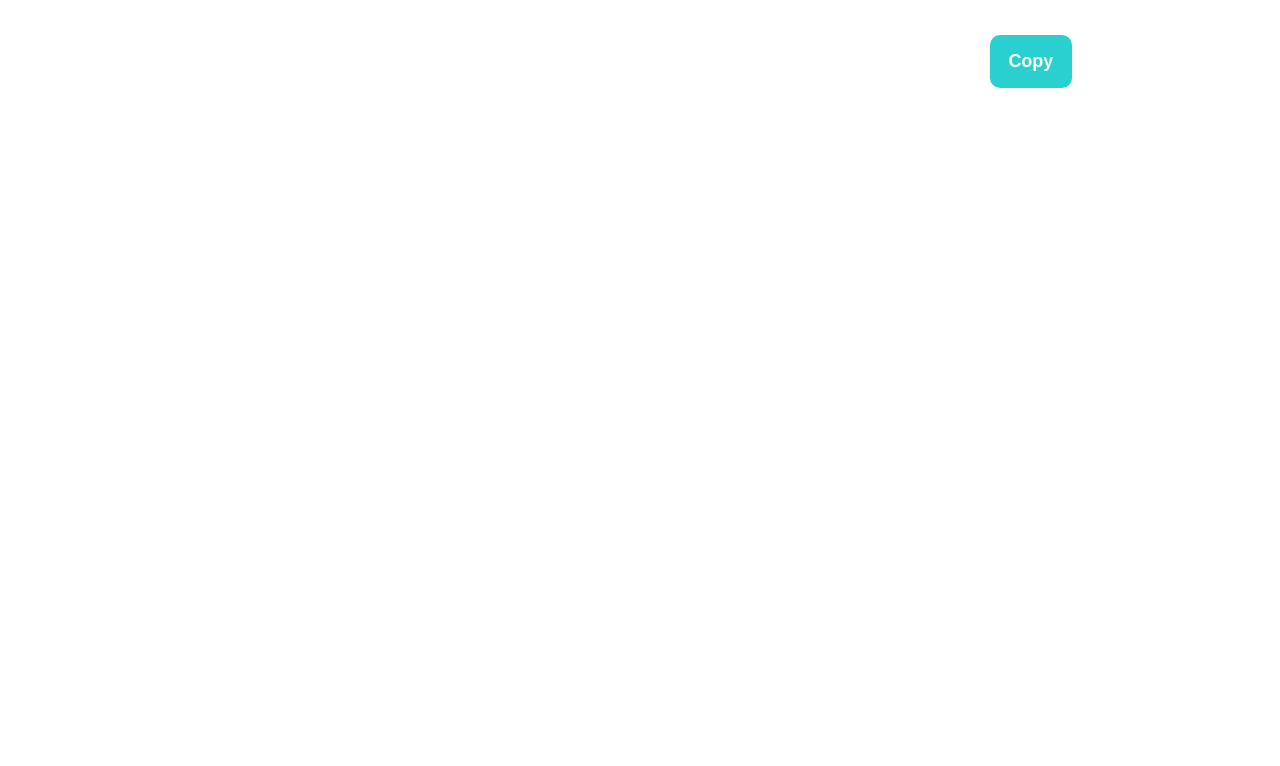
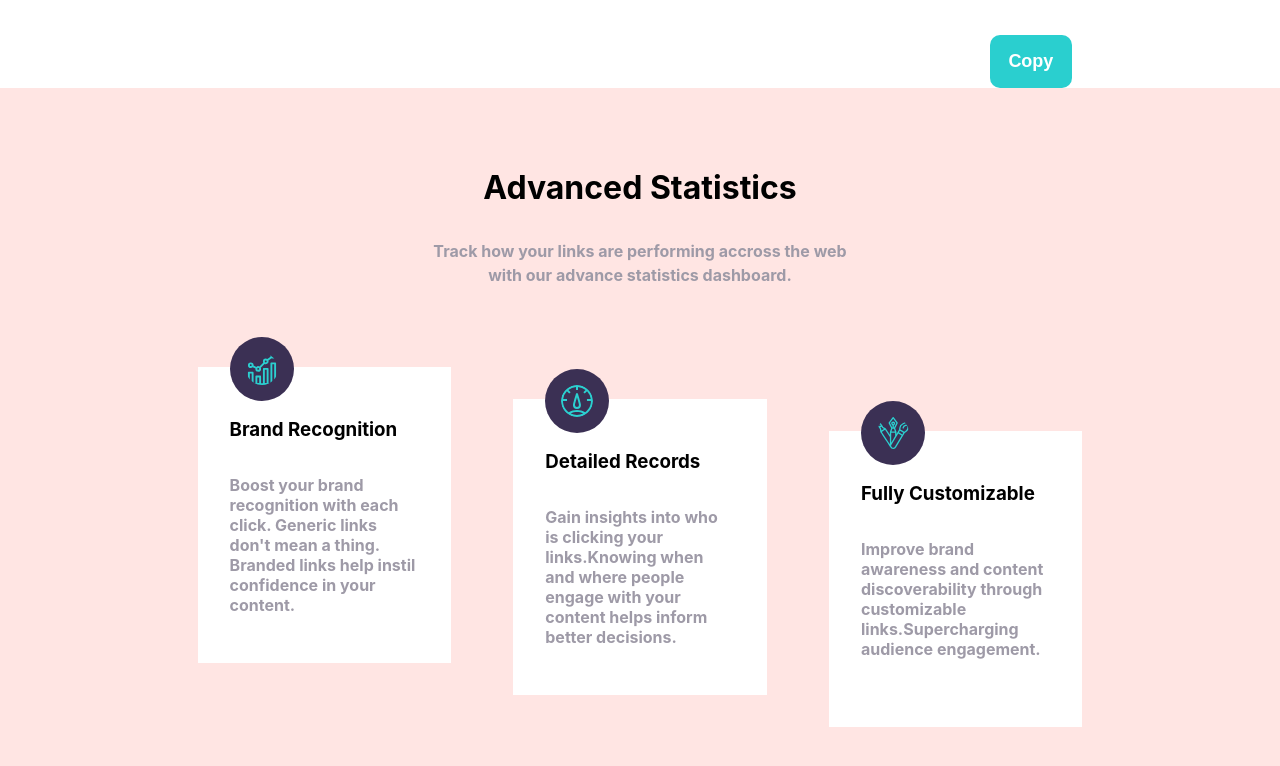
Before and after one commit to omkar2398/Shortly-Link-Shortner, a React (Create React App) app: page / in a window 1280 px wide. Shown: the part 714-1480 px from the top of the page. Before the commit the page ends 802 px from the top, so only its background shows below. Built offline with nearby package versions, Linux system fonts and the light colour scheme.

Commit message:
Improved Layout

```diff
--- a/src/App.js
+++ b/src/App.js
@@ -2,7 +2,7 @@ import "./App.css";
 import Home from "./components/Home/Index";
 import Hero from "./components/Hero/Hero";
 import LinkShortner from "./components/LinkShortner/LinkShortner";
-// import AdvancedStatistics from "./components/AdvancedStatistics/AdvancedStatistics";
+import AdvancedStatistics from "./components/AdvancedStatistics/AdvancedStatistics";
 // import Footer from "./components/Footer/Footer";
 
 function App() {
@@ -12,7 +12,7 @@ function App() {
         <Home />
         <Hero />
         <LinkShortner />
-        {/* <AdvancedStatistics /> */}
+        <AdvancedStatistics />
         {/* <Footer /> */}
       </div>
     </>
--- a/src/components/AdvancedStatistics/AdvancedStatistics.js
+++ b/src/components/AdvancedStatistics/AdvancedStatistics.js
@@ -1,8 +1,6 @@
 import React from "react";
-// import BrandRecognition from "../assets/images/icon-brand-recognition.svg";
-// import DetailedRecord from "../assets/images/icon-detailed-records.svg";
-// import FullyCustom from "../assets/images/icon-fully-customizable.svg";
 import {
+  Layout,
   Div,
   Heading,
   Para,
@@ -16,47 +14,52 @@ import {
   Para2,
   Para3,
   Circle,
-  Line,
 } from "./AdvancedStatistics.styled";
 
 const Content = () => {
   return (
     <>
-      <Div>
+      <Layout>
         <Heading>Advanced Statistics</Heading>
         <Para>
-          Track how your links are working performing accross the web with our
-          advance statistics dashboard.
+          Track how your links are performing accross the web with our advance
+          statistics dashboard.
         </Para>
+        <Div>
           <Modal1>
-          <Heading1>Brand Recognition</Heading1>
             <Circle>
               <img
-              src={process.env.PUBLIC_URL + "assets/icon-brand-recognition.svg"}
+                src={
+                  process.env.PUBLIC_URL + "assets/icon-brand-recognition.svg"
+                }
                 alt="brand-recognition"
-              height={45}
               />
             </Circle>
+            <Heading1>Brand Recognition</Heading1>
             <Para1>
               Boost your brand recognition with each click. Generic links don't
-            mean a thing. Branded links help instil confidence in your content.
+              mean a thing. Branded links help instil confidence in your
+              content.
             </Para1>
           </Modal1>
-        <Line />
+
           <Modal2>
-          <Heading2>Detailed Records</Heading2>
             <Circle>
               <img
-              src={process.env.PUBLIC_URL + "assets/icon-detailed-records.svg"}
+                src={
+                  process.env.PUBLIC_URL + "assets/icon-detailed-records.svg"
+                }
                 alt="detailed-record"
-              height={45}
               />
             </Circle>
+            <Heading2>Detailed Records</Heading2>
             <Para2>
-            Gain insights into who is clicking your links.Knowing when and where
-            people engage with your content helps inform better decisions.
+              Gain insights into who is clicking your links.Knowing when and
+              where people engage with your content helps inform better
+              decisions.
             </Para2>
           </Modal2>
+
           <Modal3>
             <Circle>
               <img
@@ -64,7 +67,6 @@ const Content = () => {
                   process.env.PUBLIC_URL + "assets/icon-fully-customizable.svg"
                 }
                 alt="fully-custom"
-              height={45}
               />
             </Circle>
             <Heading3>Fully Customizable</Heading3>
@@ -74,6 +76,7 @@ const Content = () => {
             </Para3>
           </Modal3>
         </Div>
+      </Layout>
     </>
   );
 };
--- a/src/components/AdvancedStatistics/AdvancedStatistics.styled.js
+++ b/src/components/AdvancedStatistics/AdvancedStatistics.styled.js
@@ -1,238 +1,161 @@
 import styled from "styled-components";
 
-export const Div = styled.div`
-  display: flex;
-  height: 680px;
-  position: relative;
-  top: -6rem;
-  width: 100%;
-  background-color: #eff1f7;
-  @media screen and (max-width: 980px) {
-    display: flex;
-    z-index: 0;
-    background-color: #eff1f7;
-    position: absolute;
-    margin-top: 62rem;
-    height: 1400px;
-    width: 100%;
-  }
+export const Layout = styled.div`
+  background-color: #ffe5e3;
+  padding: 3rem;
 `;
 
 export const Heading = styled.h1`
-  display: flex;
-  position: absolute;
-  margin-top: 5rem;
-  height: 3rem;
-  right: 33rem;
-  font-size: 24px;
-  align-items: center;
-  justify-content: center;
-  // border : 2px solid red;
+  width: 100%;
+  margin: 2rem 0;
+  text-align: center;
   @media screen and (max-width: 980px) {
-    display: flex;
-    // border : 2px solid red;
-    // height : 4rem;
-    // width : 14rem;
-    height: 5%;
-    width: 90%;
-    font-size: 20px;
-    margin-top: 2rem;
-    left: 1.6rem;
+    width: 100%;
+    margin: 0.2rem;
+    font-size: 2rem;
   }
 `;
 
 export const Para = styled.p`
+  width: 35%;
+  margin: 0 auto;
+  text-align: center;
+  color: #9e9aa7;
+  font-weight: bold;
+  line-height: 1.5rem;
+  @media screen and (max-width: 980px) {
+    display: block;
+    width: 100%;
+    padding: 1rem 0;
+    text-align: center;
+    font-weight: bold;
+  }
+`;
+
+export const Div = styled.div`
   display: flex;
-  position: absolute;
-  margin-top: 9rem;
-  height: 3.5rem;
-  width: 35%;
-  left: 25rem;
-  font-size: 15px;
-  color: #bfbfbf;
-  align-items: center;
-  text-align: center;
-  // border : 2px solid blue;
+  position: relative;
+  width: 80%;
+  margin: 3rem auto;
+
   @media screen and (max-width: 980px) {
     display: flex;
-    left: 1.6rem;
-    margin-right: 2rem;
-    // border : 2px solid blue;
-    // height : 6rem;
-    height: 10%;
-    // width : 22rem;
-    width: 90%;
-    margin-top: 6rem;
-    paddiing: 0;
+    flex-direction: column;
+    width: 100%;
+    margin: 1rem auto;
+    padding: 0;
   }
 `;
 
 export const Modal1 = styled.div`
   display: flex;
-  // border : 2px solid red;
-  position: absolute;
-  height: 230px;
-  width: 280px;
-  margin-top: 16rem;
-  left: 9rem;
-  background-color: white;
-  z-index: 999;
+  flex-direction: column;
+  position: relative;
+  background-color: #fff;
+  margin: 2rem auto;
+  padding: 2rem;
+  width: 20%;
   @media screen and (max-width: 980px) {
     display: flex;
-    margin-top: 20.5rem;
-    margin-left: -6.8rem;
-    height: 20%;
+    flex-direction: column;
     width: 80%;
-    background-color: white;
+    margin: 1rem auto;
+    padding: 2rem;
   }
 `;
 
 export const Modal2 = styled.div`
   display: flex;
-  // border : 2px solid blue;
-  position: absolute;
-  height: 230px;
-  width: 280px;
-  margin-top: 18rem;
-  left: 29.8rem;
-  background-color: white;
+  flex-direction: column;
+  position: relative;
+  top: 2rem;
+  background-color: #fff;
+  margin: 2rem auto;
+  padding: 2rem;
+  width: 20%;
   @media screen and (max-width: 980px) {
     display: flex;
-    margin-top: 44rem;
-    margin-left: -27.5rem;
-    margin-right: 2rem;
-    height: 20%;
+    flex-direction: column;
     width: 80%;
-    background-color: white;
+    margin: 1rem auto;
+    padding: 2rem;
   }
 `;
 
 export const Modal3 = styled.div`
   display: flex;
-  // border : 2px solid black;
-  position: absolute;
-  height: 230px;
-  width: 280px;
-  margin-top: 20rem;
-  right: 10.4rem;
-  background-color: white;
+  flex-direction: column;
+  position: relative;
+  top: 4rem;
+  background-color: #fff;
+  margin: 2rem auto;
+  padding: 2rem;
+  width: 20%;
   @media screen and (max-width: 980px) {
     display: flex;
-    margin-top: 67rem;
-    // margin-left : -6rem;
-    margin-right: -7.8rem;
-    height: 20%;
+    flex-direction: column;
     width: 80%;
-    background-color: white;
+    margin: 1rem auto;
+    padding: 2rem;
   }
 `;
 
 export const Heading1 = styled.h3`
-  position: absolute;
-  display: flex;
-  font-size: 20px;
-  font-weight: bold;
-  margin-left: 20px;
-  margin-top: 3rem;
-  padding: 3px;
   @media screen and (max-width: 980px) {
-    display: flex;
+    text-align: center;
   }
 `;
 
 export const Para1 = styled.p`
-  position: absolute;
-  display: flex;
-  font-size: 14px;
-  color: #bfbfbf;
-  margin-top: 6rem;
-  margin-left: 20px;
+  color: #9e9aa7;
+  font-weight: bold;
+
   @media screen and (max-width: 980px) {
-    display: flex;
+    text-align: center;
   }
 `;
 
 export const Heading2 = styled.h3`
-  position: absolute;
-  display: flex;
-  font-size: 20px;
-  font-weight: bold;
-  margin-left: 20px;
-  margin-top: 3rem;
-  padding: 3px;
   @media screen and (max-width: 980px) {
-    display: flex;
+    text-align: center;
   }
 `;
 
 export const Para2 = styled.p`
-  position: absolute;
-  display: flex;
-  color: #bfbfbf;
-  font-size: 14px;
-  margin-top: 6rem;
-  margin-left: 20px;
+  color: #9e9aa7;
+  font-weight: bold;
+
   @media screen and (max-width: 980px) {
-    display: flex;
+    text-align: center;
   }
 `;
 
 export const Heading3 = styled.h3`
-  position: absolute;
-  display: flex;
-  font-size: 20px;
-  font-weight: bold;
-  margin-left: 20px;
-  margin-top: 3rem;
-  padding: 3px;
   @media screen and (max-width: 980px) {
-    display: flex;
+    text-align: center;
   }
 `;
 
 export const Para3 = styled.p`
-  position: absolute;
-  display: flex;
-  color: #bfbfbf;
-  font-size: 14px;
-  margin-top: 6rem;
-  margin-left: 20px;
+  color: #9e9aa7;
+  font-weight: bold;
+
   @media screen and (max-width: 980px) {
-    display: flex;
+    text-align: center;
   }
 `;
 
 export const Circle = styled.div`
-  display: flex;
-  align-items: center;
-  justify-content: center;
-  background-color: #3b3054;
-  height: 68px;
-  width: 63px;
-  margin-top: -2rem;
-  margin-left: 2rem;
-  border-radius: 100%;
-  @media screen and (max-width: 980px) {
-    display: flex;
-    align-items: center;
-    justify-content: center;
-    margin-left: 8.3rem;
+  & > img {
+    height: 2rem;
+    position: absolute;
+    top: -10%;
+    padding: 1rem;
+    border-radius: 50%;
+    background-color: #3b3054;
+
+    @media screen and (max-width: 980px) {
+      left: 40%;
+    }
   }
 `;
-
-export const Line = styled.div`
-  display: flex;
-  position: relative;
-  margin-top: 23.3em;
-  margin-left: 26rem;
-  height: 7px;
-  width: 32rem;
-  background-color: #2acfcf;
-  @media screen and (max-width: 980px) {
-    display: flex;
-    margin-left: 0rem;
-    margin-top: 53rem;
-    height: 8px;
-    transform: rotate(90deg);
-  }
-`;
```
Lines whose indentation alone changed are shown as unchanged.
